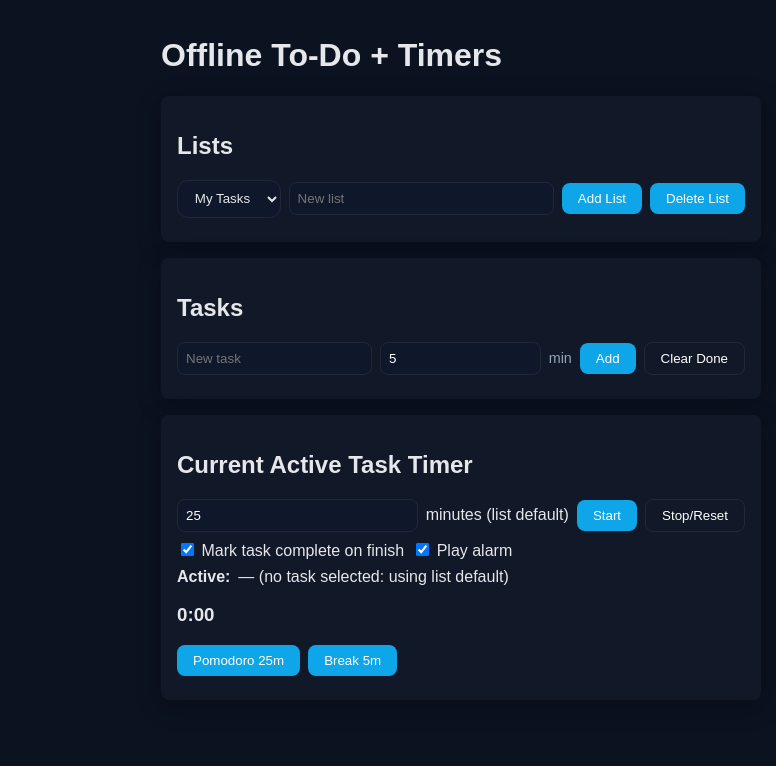
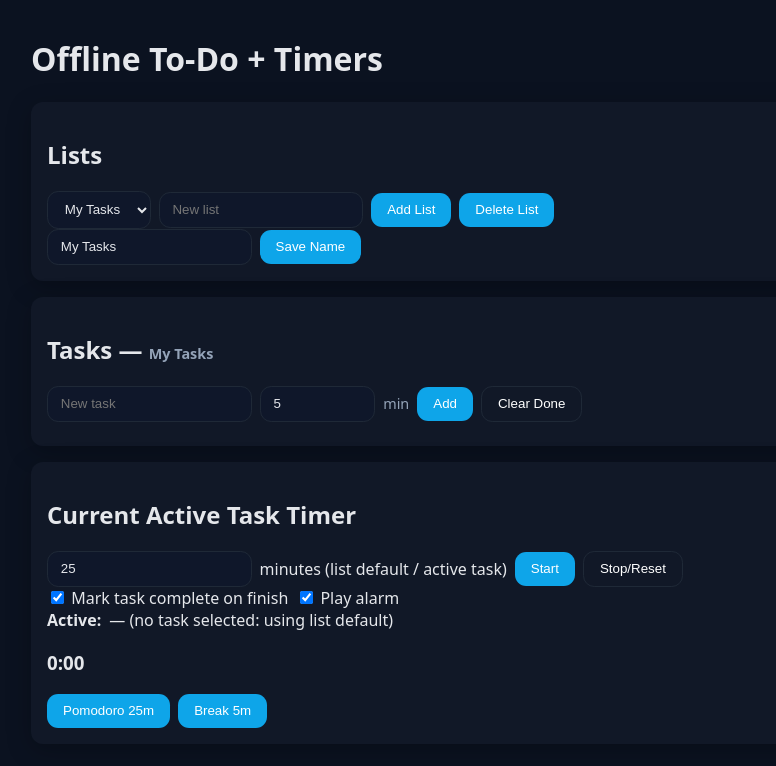
Before and after one commit to JENkt4k/offline-todo-pwa, a React (Vite) app: page / in a window 1280 px wide. Shown: the top 766 px of the page, without its empty margins (179-955 px from the left). Built offline with nearby package versions, Linux system fonts and the light colour scheme.

Commit message:
working timer controls UI still needs work

```diff
--- a/src/App.tsx
+++ b/src/App.tsx
@@ -19,6 +19,11 @@ export default function App(){
   const [activeListId,setActiveListId]=useState<string>('default');
   const [selectedTaskId,setSelectedTaskId]=useState<string>('');
 
+  // rename control for active list
+  const activeList = useMemo(()=>lists.find(l=>l.id===activeListId)||null,[lists,activeListId]);
+  const [renameValue, setRenameValue] = useState('');
+  useEffect(()=>{ setRenameValue(activeList?.name || ''); }, [activeListId, activeList?.name]);
+
   const {msLeft,running,start,pause,resume,stop}=useCountdown();
   const [durationMin,setDurationMin]=useState(25);
   const [completeOnFinish,setCompleteOnFinish]=useState(true);
@@ -39,9 +44,7 @@ export default function App(){
   useEffect(()=>{
     if(prevMsRef.current>0 && msLeft===0){
       if(alarmOnFinish) beep();
-      if(completeOnFinish && selectedTaskId){
-        setTasks(ts=>ts.map(t=>t.id===selectedTaskId?{...t,done:true}:t));
-      }
+      if(completeOnFinish && selectedTaskId){ setTasks(ts=>ts.map(t=>t.id===selectedTaskId?{...t,done:true}:t)); }
     }
     prevMsRef.current=msLeft;
   },[msLeft,alarmOnFinish,completeOnFinish,selectedTaskId]);
@@ -49,18 +52,26 @@ export default function App(){
   const activeTasks=useMemo(()=>tasks.filter(t=>t.listId===activeListId),[tasks,activeListId]);
   const selectedTask=useMemo(()=>tasks.find(t=>t.id===selectedTaskId)||null,[tasks,selectedTaskId]);
 
-  const addList=()=>{if(!listName.trim())return; const id=crypto.randomUUID(); setLists([...lists,{id,name:listName.trim()}]); setListName(''); setActiveListId(id)};
-  const deleteList=()=>{if(!activeListId)return; setLists(ls=>ls.filter(l=>l.id!==activeListId)); setTasks(ts=>ts.filter(t=>t.listId!==activeListId)); setActiveListId('default'); setSelectedTaskId('');};
-  const addTask=()=>{if(!taskText.trim())return; const id=crypto.randomUUID(); setTasks([...tasks,{id,text:taskText.trim(),done:false,listId:activeListId||'default',minutes:taskMinutes}]); setTaskText('');};
+  const addList=()=>{ if(!listName.trim())return; const id=crypto.randomUUID(); setLists([...lists,{id,name:listName.trim()}]); setListName(''); setActiveListId(id) };
+  const deleteList=()=>{ if(!activeListId)return; setLists(ls=>ls.filter(l=>l.id!==activeListId)); setTasks(ts=>ts.filter(t=>t.listId!==activeListId)); setActiveListId('default'); setSelectedTaskId(''); };
+  const renameList=()=>{ if(!activeListId) return; setLists(ls=>ls.map(l=>l.id===activeListId?{...l,name:renameValue.trim()||l.name}:l)); };
+
+  const addTask=()=>{ if(!taskText.trim())return; const id=crypto.randomUUID(); setTasks([...tasks,{id,text:taskText.trim(),done:false,listId:activeListId||'default',minutes:taskMinutes}]); setTaskText(''); };
   const toggleTask=(id:string)=>setTasks(ts=>ts.map(t=>t.id===id?{...t,done:!t.done}:t));
-  const setTaskTime=(id:string,minutes:number)=>setTasks(ts=>ts.map(t=>t.id===id?{...t,minutes:Math.max(1,minutes)}:t));
+  const setTaskTime=(id:string,minutes:number)=>{ setTasks(ts=>ts.map(t=>t.id===id?{...t,minutes:Math.max(1,minutes)}:t)); if (id===selectedTaskId) setDurationMin(Math.max(1, minutes)); };
   const clearDone=()=>setTasks(ts=>ts.filter(t=>!(t.done&&t.listId===activeListId)));
 
-  const startTimerSmart=()=>{const mins=selectedTask?.minutes||durationMin; start(mins*60*1000)};
+  // Select a task: highlight and sync control time from that task
+  const selectTask=(t:Task)=>{ setSelectedTaskId(t.id); if (t.minutes && t.minutes>0) setDurationMin(t.minutes); };
+
+  // Start timer: use selected task's minutes if available, else the list-level default
+  const startTimerSmart=()=>{ const mins=selectedTask?.minutes||durationMin; setDurationMin(mins); start(mins*60*1000) };
 
   return(
     <div className="container">
       <h1>Offline To‑Do + Timers</h1>
+
+      {/* Lists */}
       <div className="card">
         <h2>Lists</h2>
         <div className="row">
@@ -71,9 +82,15 @@ export default function App(){
           <button onClick={addList}>Add List</button>
           <button onClick={deleteList}>Delete List</button>
         </div>
+        <div className="row">
+          <input value={renameValue} onChange={e=>setRenameValue(e.target.value)} placeholder="Rename current list" />
+          <button onClick={renameList}>Save Name</button>
+        </div>
       </div>
+
+      {/* Tasks */}
       <div className="card">
-        <h2>Tasks</h2>
+        <h2>Tasks — <span className="badge">{activeList ? activeList.name : '(no list selected)'}</span></h2>
         <div className="row">
           <input placeholder="New task" value={taskText} onChange={e=>setTaskText(e.target.value)} />
           <input className="time-input" type="number" min={1} value={taskMinutes} onChange={e=>setTaskMinutes(Math.max(1,Number(e.target.value)))} />
@@ -82,9 +99,9 @@ export default function App(){
           <button onClick={clearDone} className="ghost">Clear Done</button>
         </div>
         <ul>
-          {activeTasks.map(t=>(
+          {activeTasks.map(t=> (
             <li key={t.id}>
-              <div className={`task ${selectedTaskId===t.id?'active':''}`} onClick={()=>setSelectedTaskId(t.id)}>
+              <div className={`task ${selectedTaskId===t.id?'active':''}`} onClick={()=>selectTask(t)}>
                 <input type="checkbox" checked={t.done} onChange={(e)=>{e.stopPropagation(); toggleTask(t.id);}} />
                 <label onClick={(e)=>e.stopPropagation()}>{t.text}</label>
                 <input className="time-input" type="number" min={1} value={t.minutes??5} onChange={(e)=>setTaskTime(t.id,Math.max(1,Number(e.target.value)))} onClick={(e)=>e.stopPropagation()} />
@@ -94,11 +111,13 @@ export default function App(){
           ))}
         </ul>
       </div>
+
+      {/* Timer */}
       <div className="card">
         <h2>Current Active Task Timer</h2>
         <div className="row">
           <input type="number" min={1} value={durationMin} onChange={e=>setDurationMin(Math.max(1,Number(e.target.value)))} />
-          <span>minutes (list default)</span>
+          <span>minutes (list default / active task)</span>
           {!running && <button onClick={startTimerSmart}>Start</button>}
           {running && <button onClick={pause}>Pause</button>}
           {!running && msLeft>0 && <button onClick={resume}>Resume</button>}
--- a/src/styles.css
+++ b/src/styles.css
@@ -12,7 +12,7 @@ li { margin:.25rem 0 }
 .task label { flex:1; display:flex; align-items:center; gap:.5rem }
 .time-input { width:5.5rem; }
 .badge { font-size:.9rem; color:#94a3b8 }
-
+/*
 body { margin: 0; font-family: system-ui, Segoe UI, Roboto, Ubuntu, sans-serif; background: #0b1220; color: #e5e7eb; }
 .container { max-width: 860px; margin: auto; padding: 1rem; }
 .card { background:#111827; padding:1rem; border-radius:12px; margin-bottom:1rem; box-shadow:0 6px 24px rgba(0,0,0,.25) }
@@ -64,4 +64,4 @@ input[type="text"], input {
   border: 1px solid #1f2937;
   background: #0f172a;
   color: white;
-}
+} */
```
